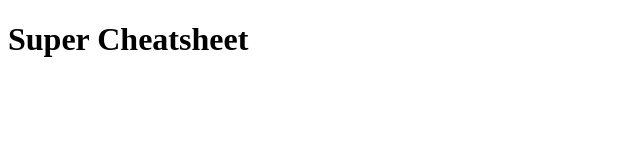
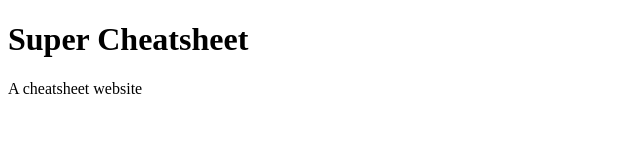
Before and after one commit to avanderbergh/super-cheatsheet, a plain HTML site: page index.html in a window 1280 px wide. Shown: the whole page, without its empty margins (0-640 px from the left). Drawn offline with Linux system fonts and the light colour scheme.

Commit message:
Added paragraph to index

```diff
--- a/index.html
+++ b/index.html
@@ -7,5 +7,6 @@
 </head>
 <body>
   <h1>Super Cheatsheet</h1>
+  <p>A cheatsheet website</p>
 </body>
 </html>
```
